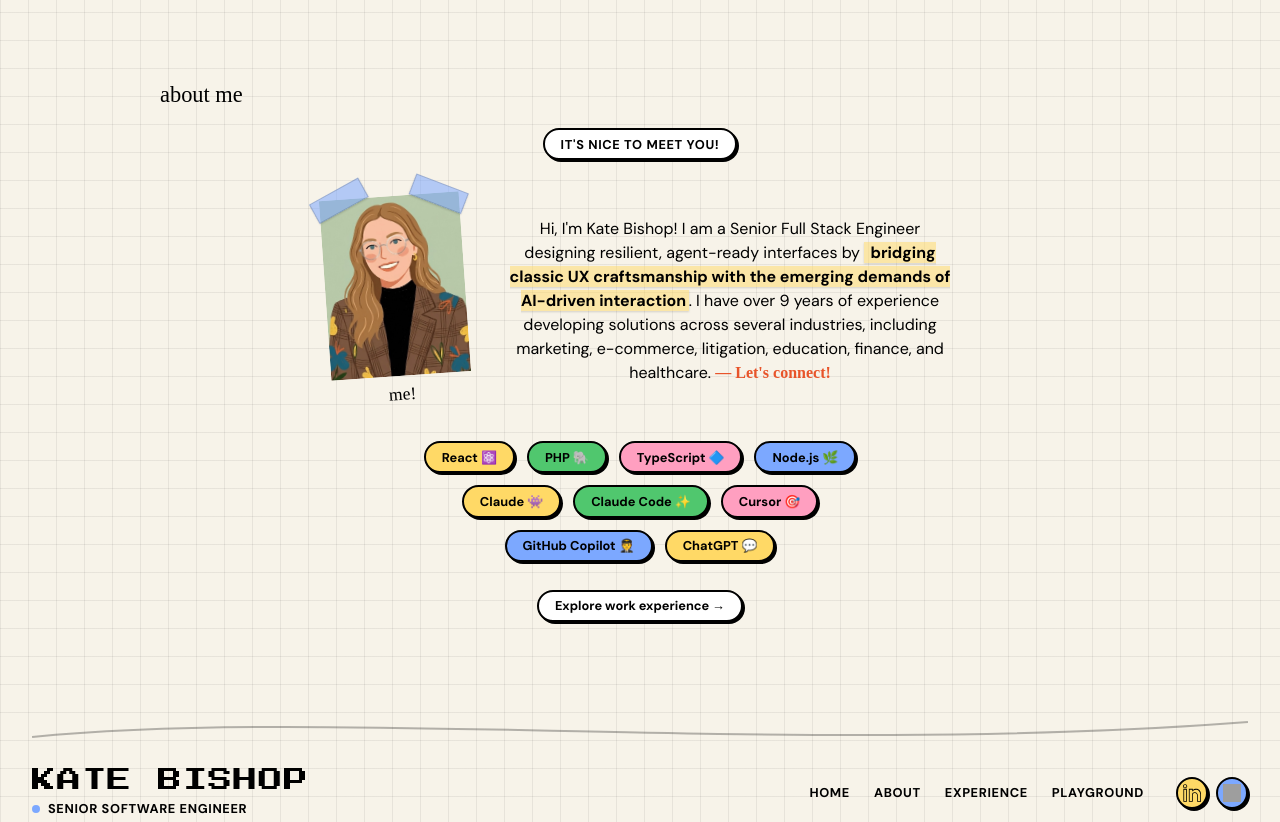
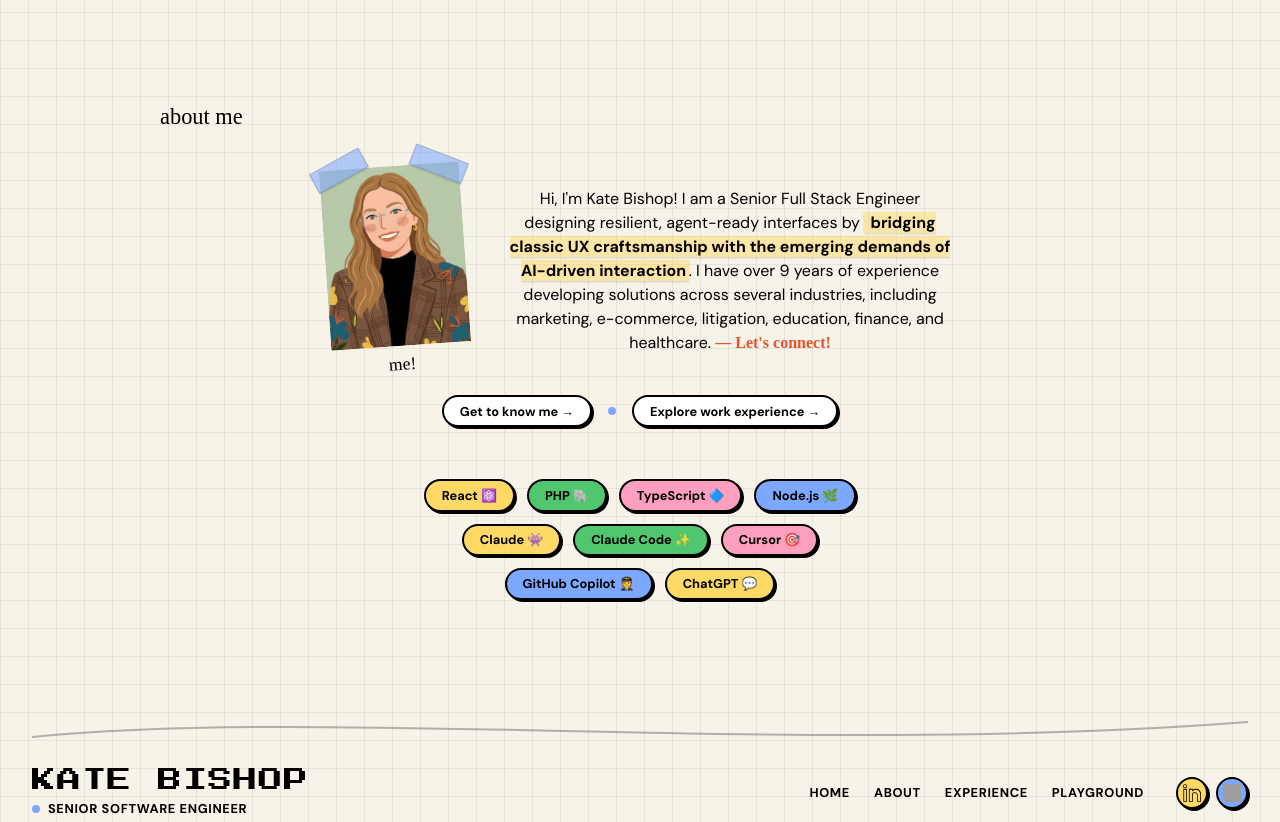
Before and after one commit to kate-bishop/thekatebishop, a Next.js app: page / in a window 1280 px wide. Shown: the part 800-1622 px from the top of the page. Built offline with nearby package versions, Linux system fonts and the light colour scheme; grey boxes are pictures that could not be loaded; a web font is replaced by a local one.

Commit message:
styles and buttons, cleanup

```diff
--- a/components/about.module.scss
+++ b/components/about.module.scss
@@ -26,13 +26,6 @@
     align-self: flex-start;
 }
 
-.niceToMeetYouTab {
-    background-color: utils.$secondary-color;
-    font-family: utils.$font-stack;
-    text-transform: uppercase;
-    letter-spacing: .05em;
-}
-
 .photosRow {
     display: flex;
     align-items: center;
@@ -45,8 +38,19 @@
     }
 }
 
+.ctasRow {
+    display: flex;
+    align-items: center;
+    gap: 1rem;
+    margin-bottom: 1rem;
+
+    @media only screen and (max-width: utils.$medium-breakpoint) {
+        flex-direction: column;
+        gap: .75rem;
+    }
+}
+
 .photoCard {
-    display: none; // remove when photos are in
     position: relative;
     display: flex;
     flex-direction: column;
@@ -108,7 +112,6 @@
 
 .viewWorkPill {
     background-color: utils.$secondary-color;
-    margin-top: .5rem;
 
     &:hover {
         text-decoration: none;
--- a/components/about.tsx
+++ b/components/about.tsx
@@ -2,7 +2,7 @@
 import utils from '../styles/utils.module.scss';
 import { aboutMe, contact } from '../utils/strings';
 import Link from 'next/link';
-import PlaceholderPhoto from './placeholderPhoto';
+import Photo from './photo';
 
 const skillTags = [
     { label: 'React', emoji: '⚛️', color: utils.pillYellow },
@@ -27,13 +27,12 @@
         <div className={styles.about}>
             <div className={styles.content}>
                 <span className={styles.label}>about me</span>
-                <span className={`${utils.pill} ${styles.niceToMeetYouTab}`}>{aboutMe.tagline2}</span>
 
                 <div className={styles.photosRow}>
                     <div className={`${styles.photoCard} ${utils.tiltLeft}`}>
                         <span className={`${utils.tapeStrip} ${styles.tapeLeft}`} />
                         <span className={`${utils.tapeStrip} ${styles.tapeRight}`} />
-                        <PlaceholderPhoto alt="Kate" label="photo" src="/images/kate-1.jpg" width={140} height={180} />
+                        <Photo alt="Kate" label="photo" src="/images/kate-1.jpg" width={140} height={180} />
                         <span className={styles.caption}>me!</span>
                     </div>
                     <p className={styles.paragraph}>
@@ -41,15 +40,16 @@
                         <span className={styles.highlight}>&nbsp;{aboutMe.aboutKateB}</span>
                         {aboutMe.aboutKateC} {ctaLink}
                     </p>
+                </div>
 
-                    {/* <div className={`${styles.photoCard} ${utils.tiltRight}`}>
-                        <span className={`${utils.tapeStrip} ${styles.tapeLeft}`} />
-                        <span className={`${utils.tapeStrip} ${styles.tapeRight}`} />
-                        // TODO: swap in a real photo, e.g. src="/images/kate-workspace.jpg"
-                        <PlaceholderPhoto alt="Kate's workspace" label="photo" width={140} height={180} />
-                        <span className={styles.caption}>my workspace</span>
-                    </div>
-                     */}
+                <div className={styles.ctasRow}>
+                    <Link href="/about" className={`${utils.pill} ${styles.viewWorkPill}`}>
+                        Get to know me →
+                    </Link>
+                    <span className={utils.dot} />
+                    <Link href="/experience" className={`${utils.pill} ${styles.viewWorkPill}`}>
+                        Explore work experience →
+                    </Link>
                 </div>
 
                 <div className={styles.skillsGrid}>
@@ -60,9 +60,6 @@
                     ))}
                 </div>
 
-                <Link href="/experience" className={`${utils.pill} ${styles.viewWorkPill}`}>
-                    Explore work experience →
-                </Link>
             </div>
         </div>
     )
--- a/components/bio.module.scss
+++ b/components/bio.module.scss
@@ -40,6 +40,11 @@
     background-color: rgba(utils.$yellow, .5);
     box-shadow: 0 1px 2px rgba(0, 0, 0, .15);
     transform: rotate(-1.5deg);
+}
+
+.handwritten {
+    color: utils.$accent-orange;
+    font-family: utils.$hand-font-stack;
 }
 
 .frame {
--- a/components/footer.module.scss
+++ b/components/footer.module.scss
@@ -48,15 +48,6 @@
     font-weight: 700;
     font-size: .8rem;
     letter-spacing: .05em;
-}
-
-.dot {
-    width: .5rem;
-    height: .5rem;
-    border-radius: 50%;
-    background-color: utils.$blue;
-    display: inline-block;
-    flex-shrink: 0;
 }
 
 .linksAndSocial {
--- a/components/footer.tsx
+++ b/components/footer.tsx
@@ -1,6 +1,7 @@
 import Link from 'next/link';
 import Image from 'next/image';
 import styles from './footer.module.scss';
+import utils from '../styles/utils.module.scss';
 import { aboutMe, contact } from '../utils/strings';
 import { navItems } from './navigationBar';
 
@@ -25,7 +26,7 @@
                 <div className={styles.identity}>
                     <span className={styles.name}>{aboutMe.title.toUpperCase()}</span>
                     <span className={styles.role}>
-                        <span className={styles.dot} />
+                        <span className={utils.dot} />
                         {aboutMe.position.toUpperCase()}
                     </span>
                 </div>
--- a/components/header.module.scss
+++ b/components/header.module.scss
@@ -68,14 +68,6 @@
     font-weight: 700;
 }
 
-.dot {
-    width: .5rem;
-    height: .5rem;
-    border-radius: 50%;
-    background-color: utils.$blue;
-    display: inline-block;
-}
-
 .headlineRow {
     display: flex;
     align-items: center;
@@ -121,3 +113,10 @@
         display: none;
     }
 }
+
+.niceToMeetYouTab {
+    background-color: utils.$secondary-color;
+    font-family: utils.$font-stack;
+    text-transform: uppercase;
+    letter-spacing: .05em;
+}
--- a/components/header.tsx
+++ b/components/header.tsx
@@ -5,7 +5,6 @@
 import { transitionTimeout } from '../utils/constants';
 import { aboutMe, contact } from '../utils/strings';
 import { CSSTransition } from 'react-transition-group';
-import PlaceholderPhoto from './placeholderPhoto';
 
 export default function Header() {
     const [showContent, setShowContent] = useState(false);
@@ -28,7 +27,7 @@
             <div className={styles.metaRow}>
                 <span className={`${utils.pill} ${utils.pillYellow} ${utils.tiltLeft}`}>{aboutMe.position}</span>
                 <span className={styles.statusDot}>
-                    <span className={styles.dot} />
+                    <span className={utils.dot} />
                 </span>
                 <span className={`${utils.pill} ${utils.pillMint} ${utils.tiltRight}`}>{contact.location}</span>
             </div>
@@ -38,27 +37,8 @@
     const headlineBlock = (
         <div className={styles.headlineRow}>
             <Image src="/images/arrow-down-left.svg" alt="" width={64} height={92} className={styles.scrollArrow} />
-            {/* TODO: swap in a real circular headshot, e.g. src="/images/kate-headshot.jpg" */}
-            {/* <PlaceholderPhoto
-                alt="Kate"
-                label="photo"
-                width={90}
-                height={90}
-                shape="circle"
-                className={`${styles.sticker} ${styles.stickerLeft}`}
-            /> */}
             <h1 className={styles.headline}>{aboutMe.tagline1} 🌱</h1>
             <Image src="/images/arrow-down-right.svg" alt="" width={64} height={92} className={styles.scrollArrow} />
-            {/* TODO: swap in a second real headshot, e.g. src="/images/kate-headshot-2.jpg" */}
-            {/* <PlaceholderPhoto
-                alt="Kate"
-                label="photo"
-                width={90}
-                height={90}
-                shape="circle"
-                src="/images/arrow-down-left.svg"
-                className={`${styles.sticker} ${styles.stickerRight}`}
-            /> */}
         </div>
     );
 
@@ -71,6 +51,7 @@
                 <div className={styles.content}>
                     {identityBlock}
                     {headlineBlock}
+                    <span className={`${utils.pill} ${styles.niceToMeetYouTab}`}>{aboutMe.tagline2}</span>
                 </div>
             </CSSTransition>
         </div>
--- a/styles/utils.module.scss
+++ b/styles/utils.module.scss
@@ -73,6 +73,15 @@
     transform: rotate(3deg);
 }
 
+.dot {
+    width: .5rem;
+    height: .5rem;
+    border-radius: 50%;
+    background-color: $blue;
+    display: inline-block;
+    flex-shrink: 0;
+}
+
 .tapeStrip {
     position: absolute;
     width: 3.5rem;
```
Also changed, not shown: components/bio.tsx (+10 -3 lines), components/photo.tsx (renamed from components/placeholderPhoto.tsx, +4 -4 lines), components/photo.module.scss (renamed from components/placeholderPhoto.module.scss).
